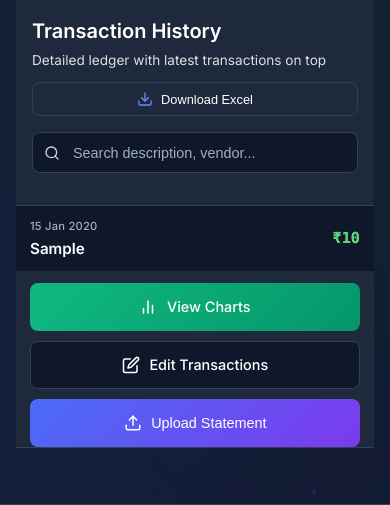
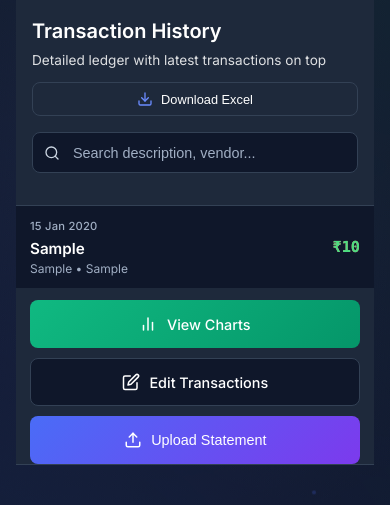
Before and after one commit to Nithish-006/visma_aggregator, a Flask app: page /dashboard/kvb in a window 390 px wide. Shown: the part 158-663 px from the top of the page. Run offline with Flask 3, Linux system fonts and the light colour scheme; the visitor is signed in with stand-in values (Sample User, id 1); tables that the repository leaves empty hold one stand-in row (values such as "Sample post"); some libraries are stand-ins or nearby versions.

Commit message:
Made some minor visual enhancements in the bank modules

```diff
--- a/migrate_schema.py
+++ b/migrate_schema.py
@@ -32,10 +32,10 @@ import sys
 
 # Database connection settings
 DB_CONFIG = {
-    'host': 'yamanote.proxy.rlwy.net',
-    'port': 57844,
+    'host': 'localhost',
+    'port': 3306,
     'user': 'root',
-    'password': 'uxozNadQzagwhWazsWnfDZMSNvKHRwvi',
+    'password': '12345',
     'database': 'visma_financial'
 }
 
--- a/static/dashboard.js
+++ b/static/dashboard.js
@@ -213,9 +213,20 @@ function renderTransactionsPage() {
     allTransactions.forEach((txn) => {
         const row = document.createElement('tr');
 
+        // Build mobile metadata (project and category)
+        const project = txn.project || '';
+        const category = txn.category || '';
+        let metaParts = [];
+        if (project) metaParts.push(project);
+        if (category && category !== 'All') metaParts.push(category);
+        const metaText = metaParts.join(' • ');
+
         row.innerHTML = `
             <td data-label="Date">${txn.date}</td>
-            <td data-label="Vendor">${txn.vendor}</td>
+            <td data-label="Vendor">
+                <span class="vendor-name">${txn.vendor}</span>
+                ${metaText ? `<span class="vendor-meta">${metaText}</span>` : ''}
+            </td>
             <td data-label="Category">${txn.category}</td>
             <td data-label="Description">${txn.description || ''}</td>
             <td data-label="Project">${txn.project || ''}</td>
--- a/static/style.css
+++ b/static/style.css
@@ -624,6 +624,11 @@ body {
     text-overflow: ellipsis;
 }
 
+/* Hide vendor metadata on desktop (shown on mobile only) */
+.transactions-table td:nth-child(2) .vendor-meta {
+    display: none;
+}
+
 /* Column specific styling - Category */
 .transactions-table th:nth-child(3),
 .transactions-table td:nth-child(3) {
@@ -1934,7 +1939,8 @@ body {
 
     /* Vendor cell - bottom left, prominent */
     .transactions-table tbody td:nth-child(2) {
-        display: block;
+        display: flex;
+        flex-direction: column;
         grid-column: 1;
         grid-row: 2;
         font-size: 1rem;
@@ -1942,6 +1948,21 @@ body {
         color: var(--text-main);
         line-height: 1.4;
         padding-right: 8px;
+        gap: 2px;
+    }
+
+    /* Vendor name */
+    .transactions-table tbody td:nth-child(2) .vendor-name {
+        display: block;
+    }
+
+    /* Vendor metadata (project & category) - small font below vendor */
+    .transactions-table tbody td:nth-child(2) .vendor-meta {
+        display: block;
+        font-size: 0.75rem;
+        font-weight: 400;
+        color: var(--text-muted);
+        line-height: 1.3;
     }
 
     /* Hide Category (3rd), Description (4th), Project (5th) */
--- a/templates/charts.html
+++ b/templates/charts.html
@@ -89,7 +89,7 @@
     <section class="filter-bar">
         <div class="container">
             <div class="filter-group">
-                <label for="category-filter">Broader category</label>
+                <label for="category-filter">Category</label>
                 <select id="category-filter" class="filter-select"></select>
             </div>
 
--- a/templates/index.html
+++ b/templates/index.html
@@ -165,7 +165,7 @@
             <!-- Collapsible Filter Content -->
             <div id="filter-content" class="filter-content">
                 <div class="filter-group">
-                    <label for="category-filter">Broader category</label>
+                    <label for="category-filter">Category</label>
                     <select id="category-filter" class="filter-select"></select>
                 </div>
 
--- a/update_transactions_from_excel.py
+++ b/update_transactions_from_excel.py
@@ -30,10 +30,10 @@ from concurrent.futures import ThreadPoolExecutor, as_completed
 
 # Database connection settings
 DB_CONFIG = {
-    'host': 'yamanote.proxy.rlwy.net',
-    'port': 57844,
+    'host': 'localhost',
+    'port': 3306,
     'user': 'root',
-    'password': 'uxozNadQzagwhWazsWnfDZMSNvKHRwvi',
+    'password': '12345',
     'database': 'visma_financial'
 }
 
```
